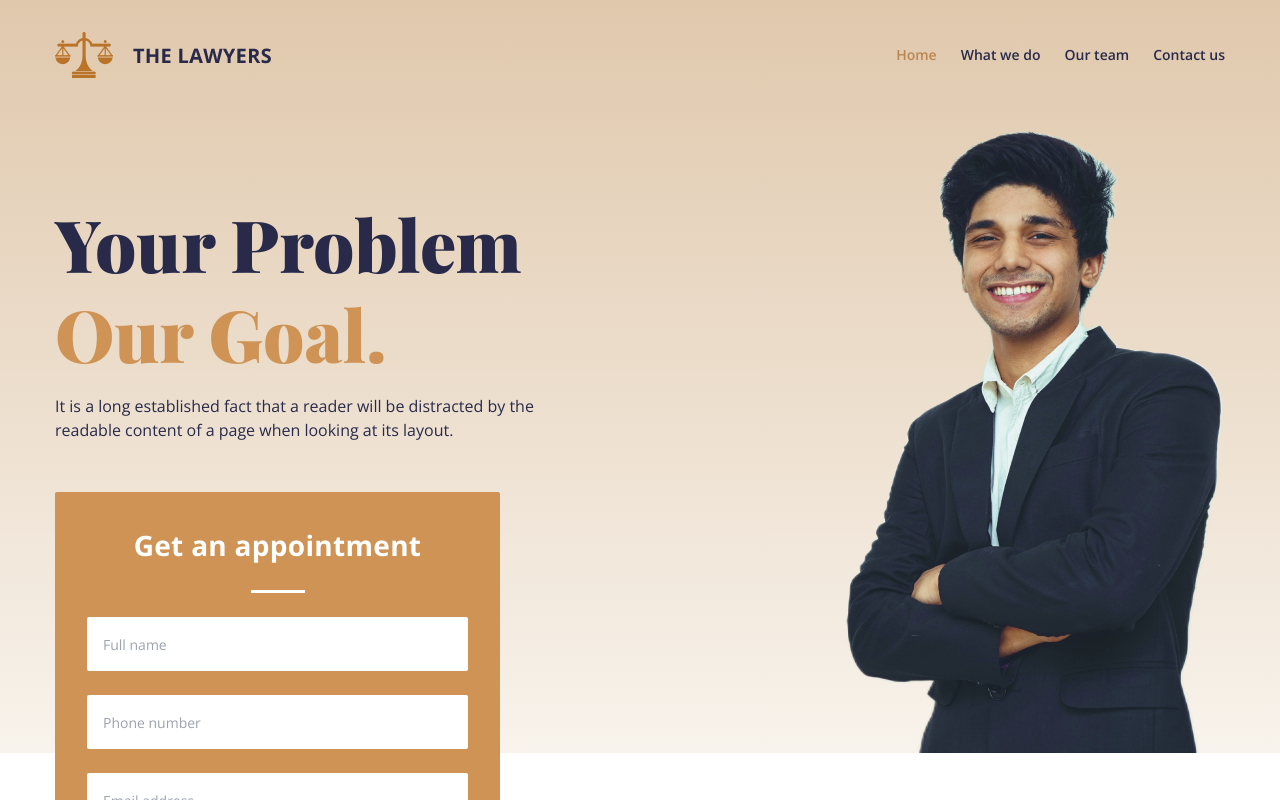
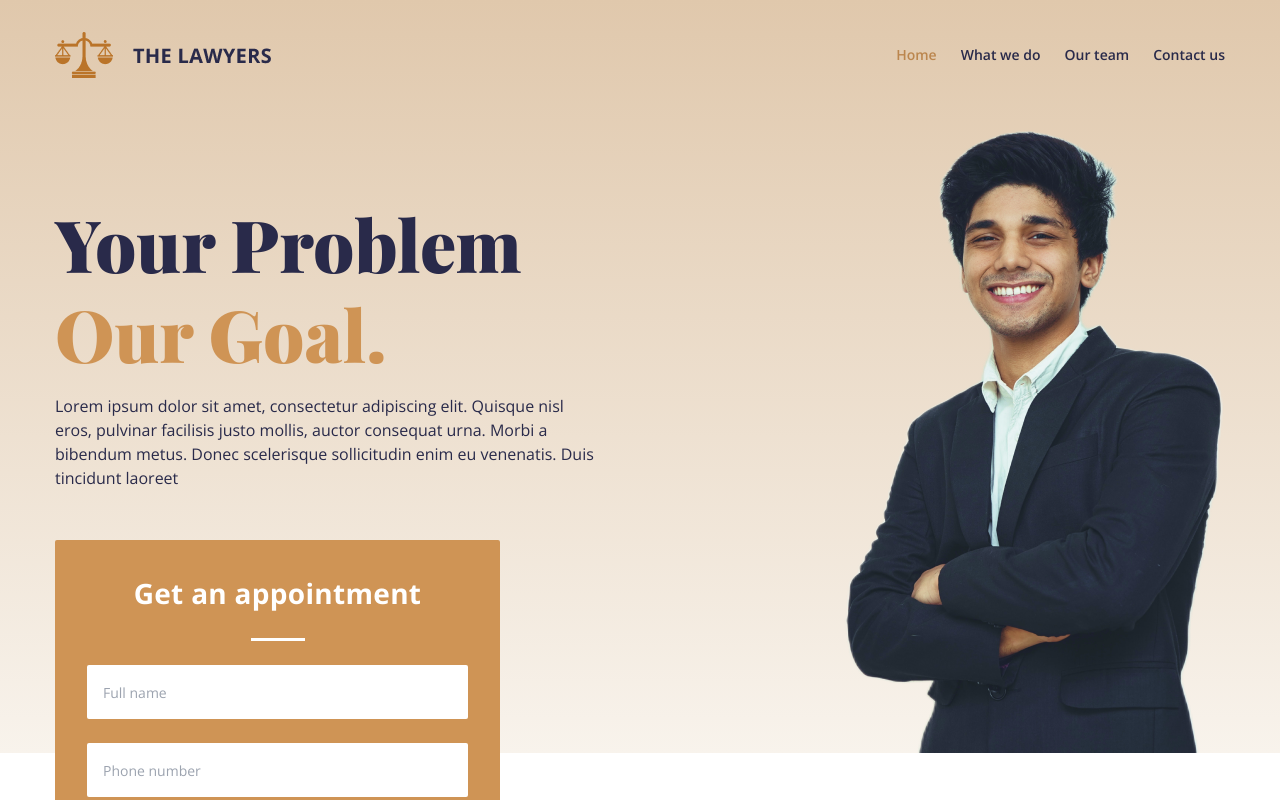
Before and after one commit to simicodes/react-lawfirm-landingPage, a React (Create React App) app: page / in a window 1280 px wide. Shown: the top 800 px of the page. Built offline with nearby package versions, Linux system fonts and the light colour scheme.

Commit message:
Banner (HERO SECTION) component updated

```diff
--- a/src/components/Banner.js
+++ b/src/components/Banner.js
@@ -22,8 +22,10 @@ const Banner = () => {
             <span className="text-accent">Our Goal.</span>
           </h1>
           <p className="max-w-sm mx-auto mb-[50px] lg:mx-0 lg:max-w-[540px]">
-            It is a long established fact that a reader will be distracted by
-            the readable content of a page when looking at its layout.
+            Lorem ipsum dolor sit amet, consectetur adipiscing elit. Quisque
+            nisl eros, pulvinar facilisis justo mollis, auctor consequat urna.
+            Morbi a bibendum metus. Donec scelerisque sollicitudin enim eu
+            venenatis. Duis tincidunt laoreet
           </p>
           {/* Appointment */}
           <div className="lg:absolute mx-auto max-w-[445px] lg:mx-0">
```
